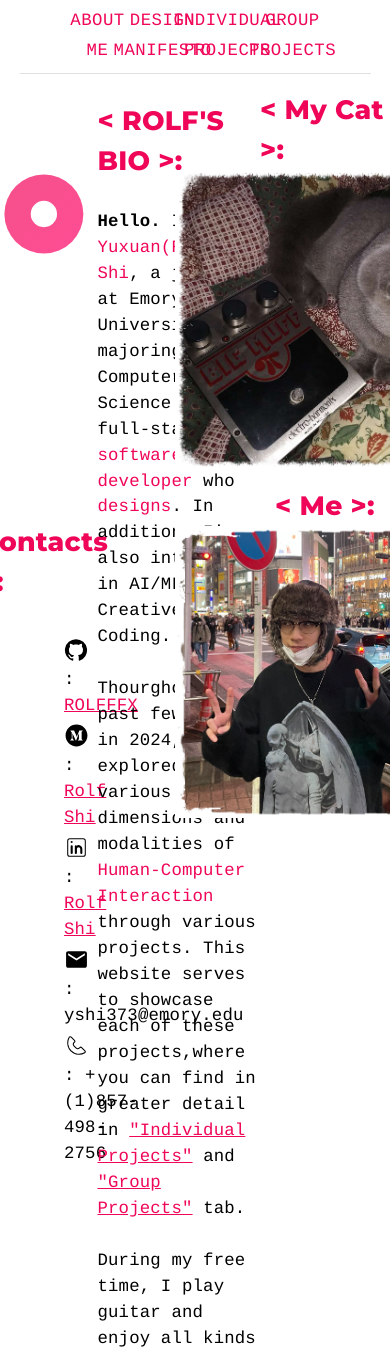
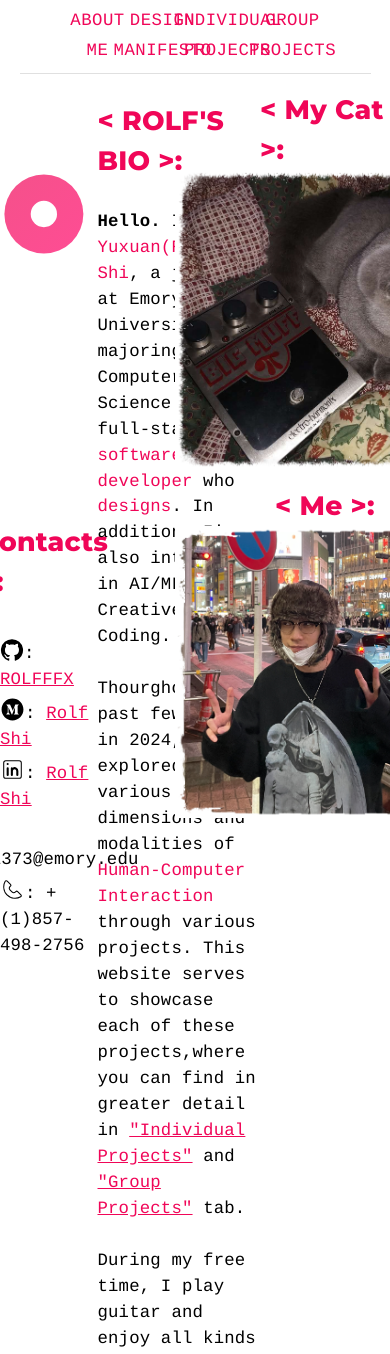
Before and after one commit to ROLFFFX/portfolio, a React (Create React App) app in the folder portofolio/: page / in a window 390 px wide. Shown: the top 1354 px of the page. Built offline with nearby package versions, Linux system fonts and the light colour scheme.

Commit message:
Update homePage.js
- updating responsive designs

```diff
--- a/portofolio/src/pages/homePage.js
+++ b/portofolio/src/pages/homePage.js
@@ -37,7 +37,8 @@ export default function HomePage() {
               {"< Contacts >:"}
             </Typography>
           </Box>
-          <Box ml={8} mt={4}>
+          {/* Github URL */}
+          <Box mt={4} sx={BoxStyle}>
             <Typography
               sx={{
                 fontFamily: '"Courier Prime", "Courier", monospace',
@@ -60,7 +61,8 @@ export default function HomePage() {
               </a>
             </Typography>
           </Box>
-          <Box ml={8}>
+          {/* Medium Link */}
+          <Box sx={BoxStyle}>
             <Typography
               sx={{
                 fontFamily: '"Courier Prime", "Courier", monospace',
@@ -85,7 +87,7 @@ export default function HomePage() {
             </Typography>
           </Box>
 
-          <Box ml={8}>
+          <Box sx={BoxStyle}>
             <Typography
               sx={{
                 fontFamily: '"Courier Prime", "Courier", monospace',
@@ -110,7 +112,7 @@ export default function HomePage() {
               </a>
             </Typography>
           </Box>
-          <Box ml={8}>
+          <Box sx={BoxStyle}>
             <Typography
               sx={{
                 fontFamily: '"Courier Prime", "Courier", monospace',
@@ -126,7 +128,7 @@ export default function HomePage() {
               : yshi373@emory.edu
             </Typography>
           </Box>
-          <Box ml={8}>
+          <Box sx={BoxStyle}>
             <Typography
               sx={{
                 fontFamily: '"Courier Prime", "Courier", monospace',
```
